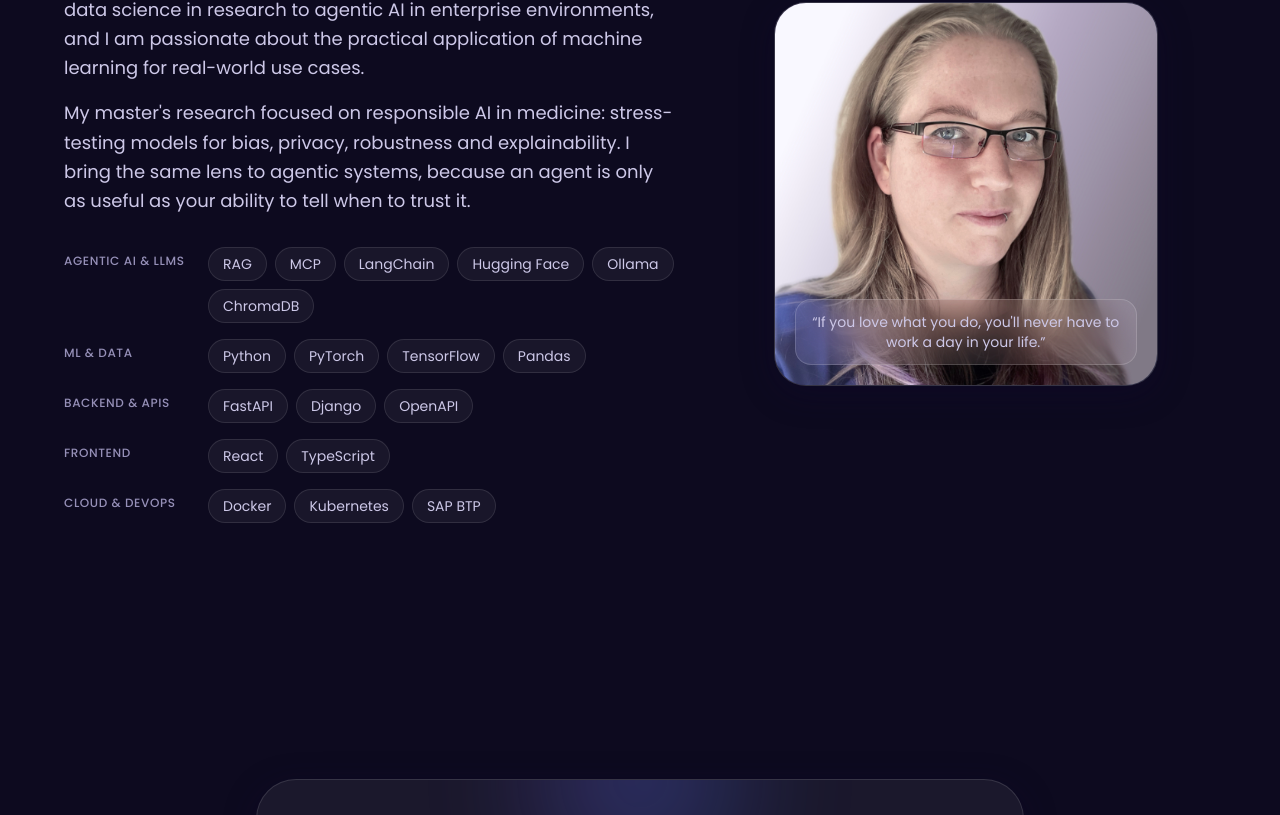
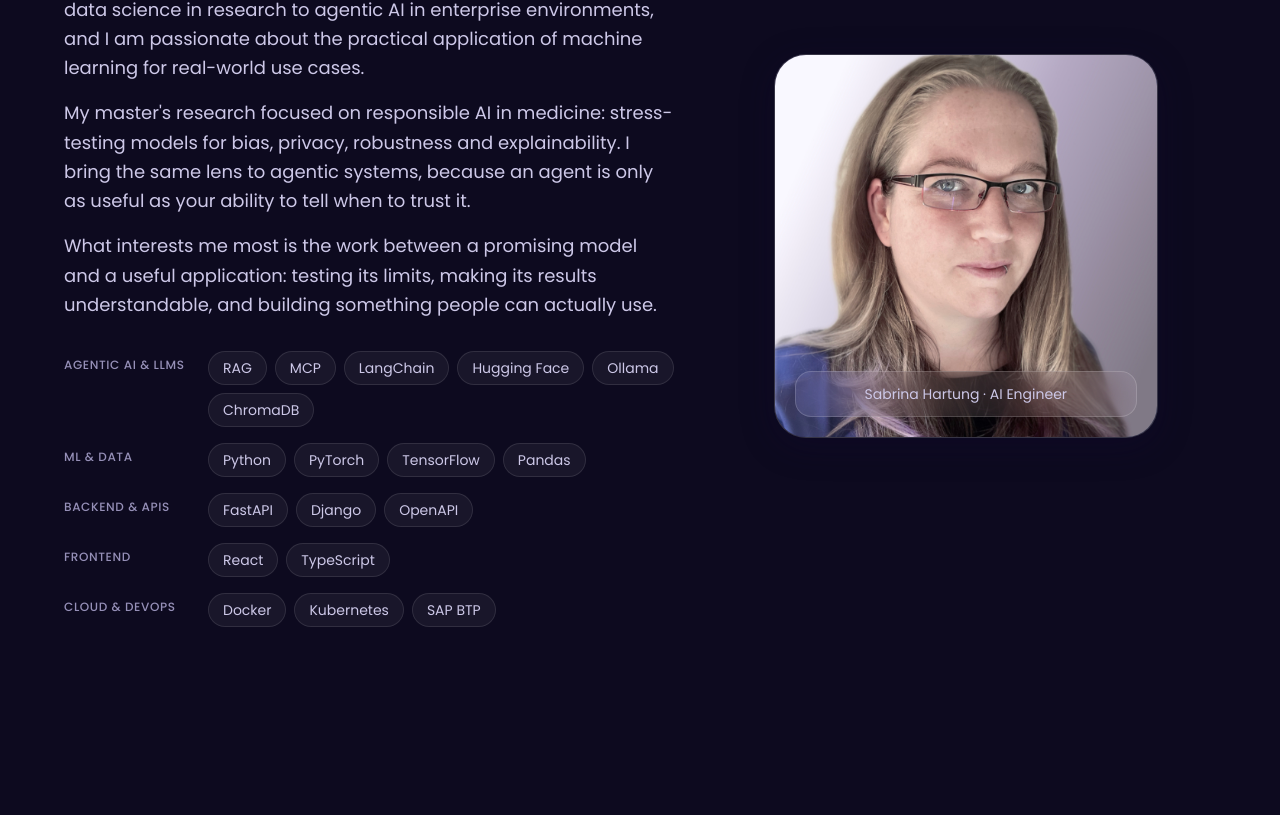
Before and after one commit to sabrinahartung/sabrinahartung.github.io, a React (Vite) app: page / in a window 1280 px wide. Shown: the part 2047-2862 px from the top of the page. Built offline with nearby package versions, Linux system fonts and the light colour scheme.

Commit message:
adjust about text

```diff
--- a/src/components/About.tsx
+++ b/src/components/About.tsx
@@ -47,6 +47,15 @@ export default function About() {
             explainability. I bring the same lens to agentic systems, because
             an agent is only as useful as your ability to tell when to trust it.
           </p>
+          <p
+            className="reveal mt-4 text-lg leading-relaxed text-mist"
+            style={{ transitionDelay: "160ms" }}
+          >
+          What interests me most is the work between a promising model and a useful application:
+            testing its limits, making its results understandable, and building something people can actually use.
+
+          </p>
+
 
           {/* Skills — grouped */}
           <div
@@ -93,7 +102,7 @@ export default function About() {
               className="absolute inset-0 h-full w-full object-cover"
             />
             <div className="glass-strong absolute bottom-5 left-5 right-5 rounded-2xl px-4 py-3 text-center text-sm text-mist">
-              “If you love what you do, you'll never have to work a day in your life.”
+              Sabrina Hartung · AI Engineer
             </div>
           </div>
         </div>
```
